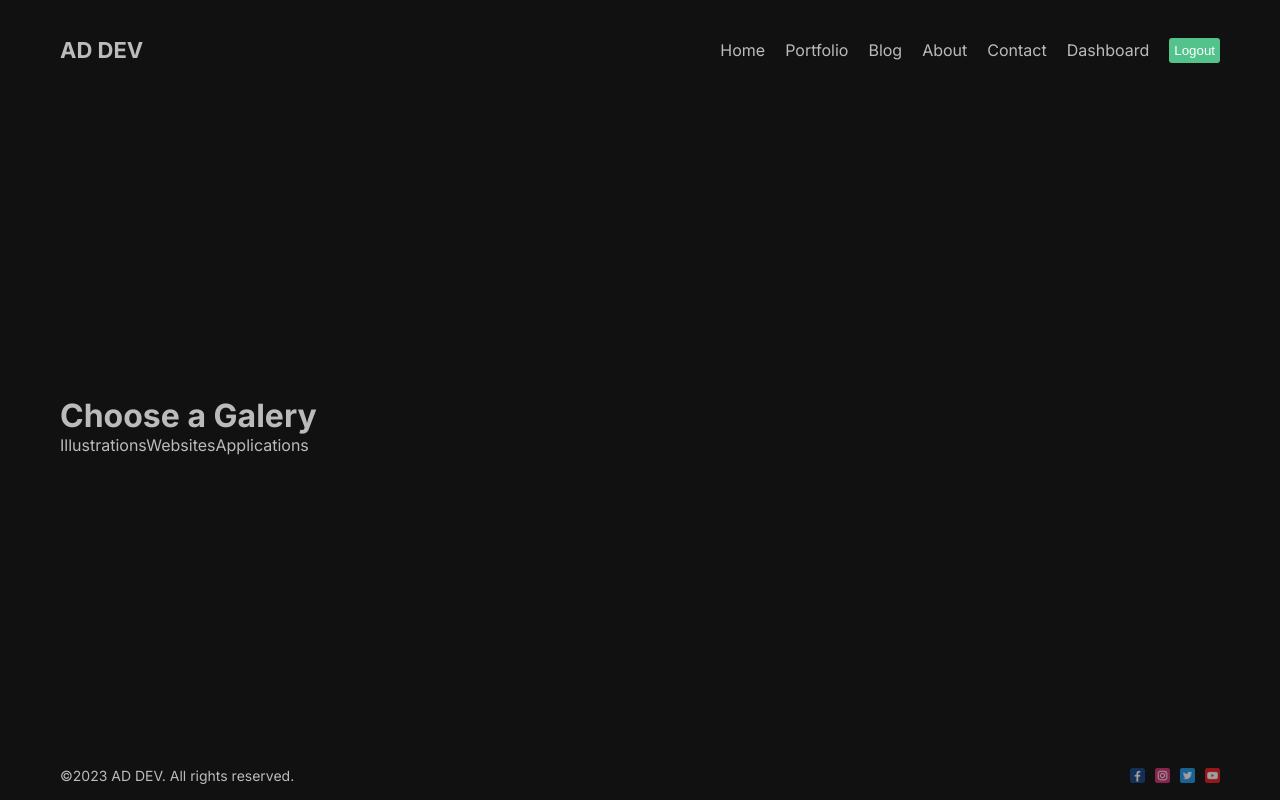
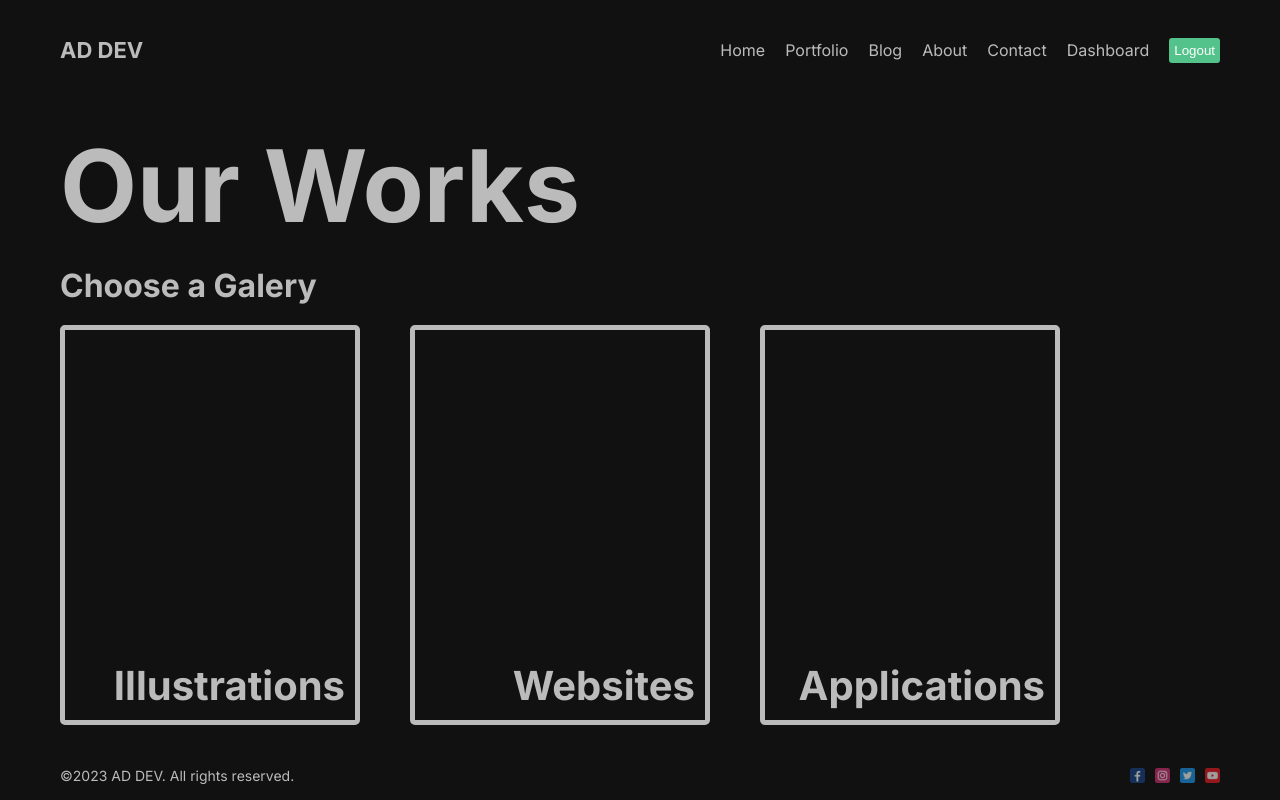
Before and after one commit to adarraji/nextjs-blog, a Next.js app: page /portfolio in a window 1280 px wide. Built offline with nearby package versions, Linux system fonts and the light colour scheme.

Commit message:
adding layout for tile and styles

```diff
--- /dev/null
+++ b/src/app/portfolio/layout.jsx
@@ -0,0 +1,13 @@
+import React from 'react'
+import styles from "./page.module.css"
+
+const layout = ({ children }) => {
+    return (
+        <div>
+            <h1 className={styles.mainTitle}>Our Works</h1>
+            {children}
+        </div>
+    )
+}
+
+export default layout
--- a/src/app/portfolio/page.module.css
+++ b/src/app/portfolio/page.module.css
@@ -1,3 +1,30 @@
-.container {
+.mainTitle {
+    font-size: 100px;
+}
 
+.container {}
+
+.selectTitle {
+    margin: 20px 0px;
 }
+
+.items {
+    display: flex;
+    gap: 50px;
+}
+
+.item {
+    border: 5px solid #bbb;
+    border-radius: 5px;
+    width: 300px;
+    height: 400px;
+    position: relative;
+}
+
+.title {
+    position: absolute;
+    right: 10px;
+    bottom: 10px;
+    font-size: 40px;
+    font-weight: bold;
+}
```
